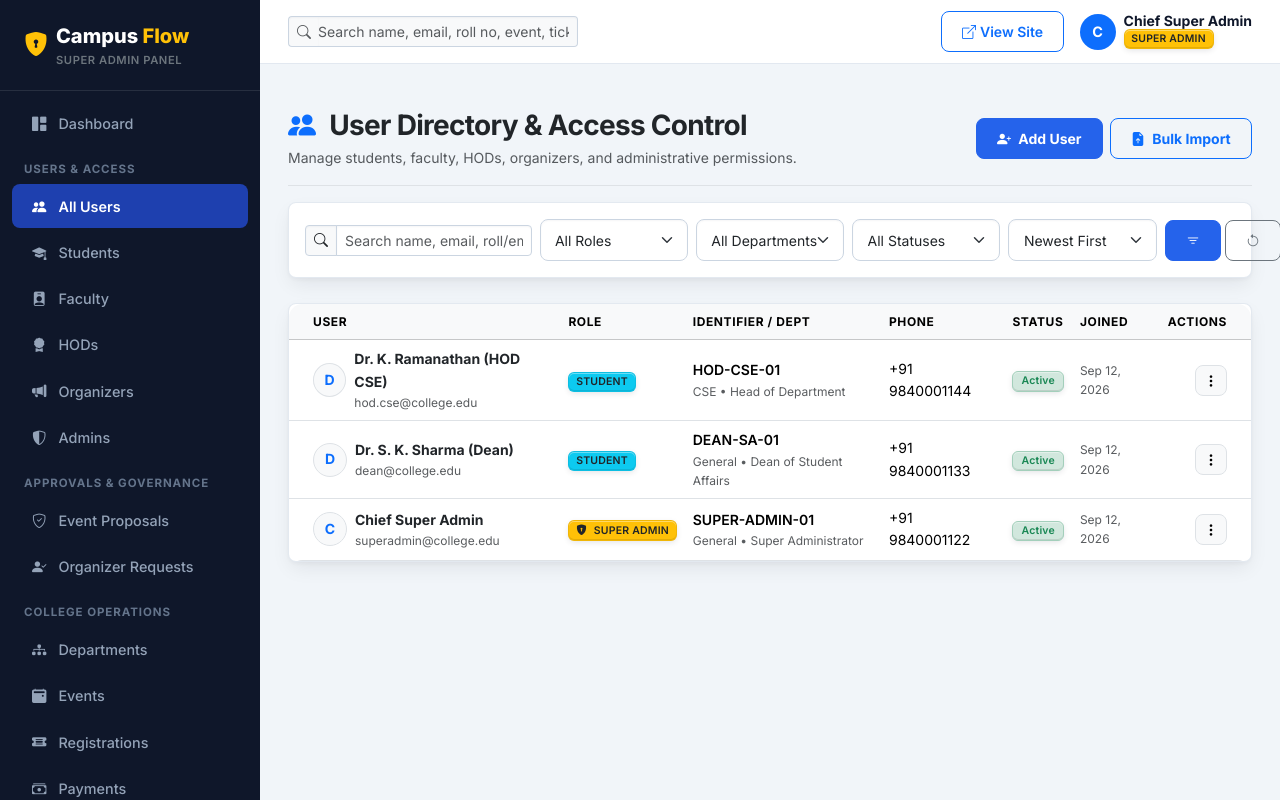
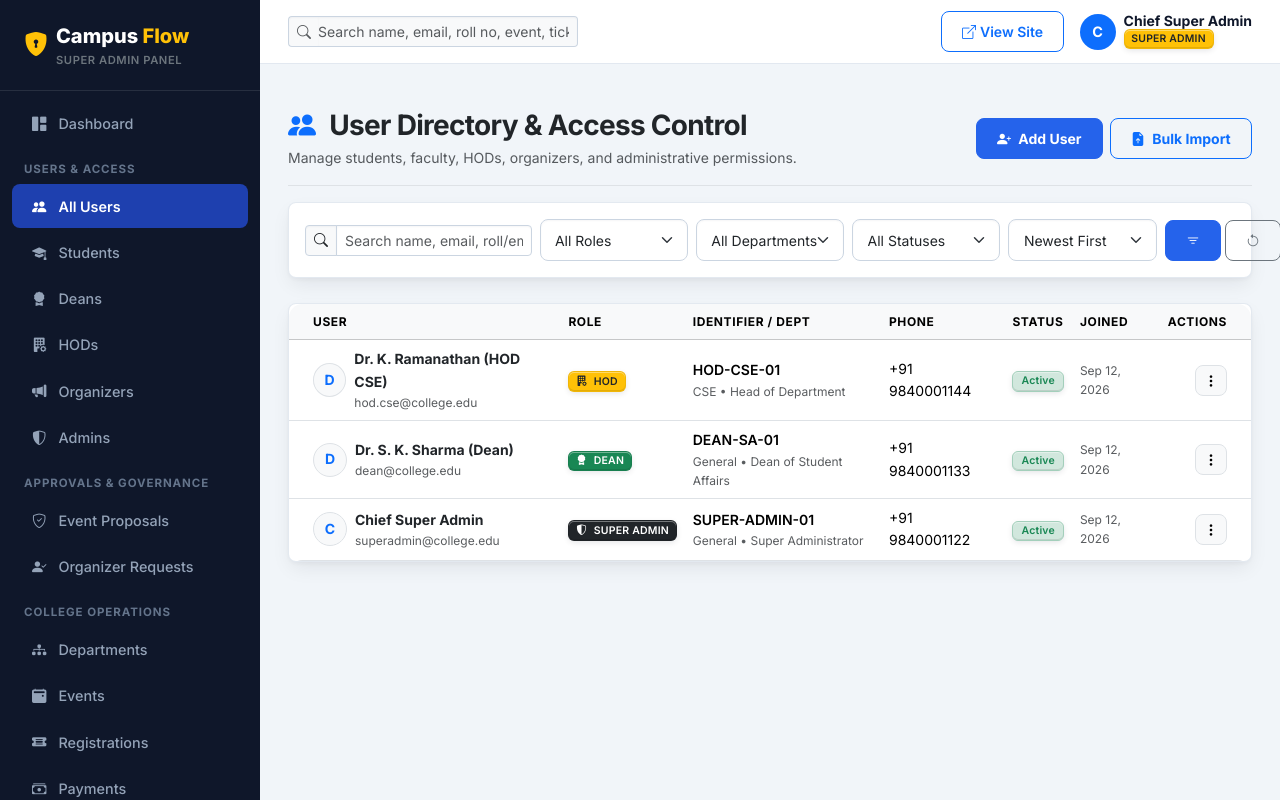
Before and after one commit to Savitharathod053/Campus-Flow, a Flask app: page /admin/users in a window 1280 px wide. Run offline with Flask 3, Linux system fonts and the light colour scheme; the visitor is signed in with stand-in values (Sample User, id 1).

Commit message:
feat(admin): replace Faculty column with Dean column in Super Admin dashboard

```diff
--- a/routes/admin.py
+++ b/routes/admin.py
@@ -54,15 +54,15 @@ def dashboard():
 
     # User Counts (Exact 5 Canonical Roles)
     total_users = User.query.count()
-    total_super_admins = User.query.filter_by(role=UserRole.SUPER_ADMIN).count()
-    total_deans = User.query.filter_by(role=UserRole.STUDENTS_AFFAIRS_DEAN).count()
-    total_hods = User.query.filter_by(role=UserRole.HOD).count()
-    total_organizers = User.query.filter_by(role=UserRole.ORGANIZER).count()
-    total_students = User.query.filter_by(role=UserRole.STUDENT).count()
-
-    # Backward compatibility display variables
+    total_super_admins = User.query.filter(User.role.in_([UserRole.SUPER_ADMIN, 'super_admin', 'ADMIN', 'admin'])).count()
+    total_deans = User.query.filter(User.role.in_([UserRole.STUDENTS_AFFAIRS_DEAN, 'students_affairs_dean', 'dean', 'DEAN'])).count()
+    total_hods = User.query.filter(User.role.in_([UserRole.HOD, 'hod', 'HOD'])).count()
+    total_organizers = User.query.filter(User.role.in_([UserRole.ORGANIZER, 'organizer', 'ORGANIZER'])).count()
+    total_students = User.query.filter(User.role.in_([UserRole.STUDENT, 'student', 'STUDENT'])).count()
+
+    # Display variables
     total_faculty = total_hods
-    total_admins = total_super_admins + total_deans
+    total_admins = total_super_admins
 
     # Operations Counts
     total_events = Event.query.count()
@@ -301,6 +301,12 @@ def users_students():
     return redirect(url_for('admin.users_list', role='STUDENT'))
 
 
+@admin_bp.route('/users/deans')
+@super_admin_required
+def users_deans():
+    return redirect(url_for('admin.users_list', role='STUDENTS_AFFAIRS_DEAN'))
+
+
 @admin_bp.route('/users/faculty')
 @super_admin_required
 def users_faculty():
--- a/templates/admin/layout.html
+++ b/templates/admin/layout.html
@@ -133,17 +133,17 @@
             </a>
 
             <div class="nav-header">Users & Access</div>
-            <a class="nav-link {% if request.endpoint == 'admin.users_list' and request.args.get('role') in ('ALL', None) and not request.path.endswith('/students') and not request.path.endswith('/faculty') and not request.path.endswith('/hods') and not request.path.endswith('/organizers') and not request.path.endswith('/admins') %}active{% endif %}" href="{{ url_for('admin.users_list') }}">
+            <a class="nav-link {% if request.endpoint == 'admin.users_list' and request.args.get('role') in ('ALL', None) and not request.path.endswith('/students') and not request.path.endswith('/deans') and not request.path.endswith('/faculty') and not request.path.endswith('/hods') and not request.path.endswith('/organizers') and not request.path.endswith('/admins') %}active{% endif %}" href="{{ url_for('admin.users_list') }}">
                 <i class="bi bi-people-fill"></i> All Users
             </a>
             <a class="nav-link {% if request.args.get('role') == 'STUDENT' %}active{% endif %}" href="{{ url_for('admin.users_students') }}">
                 <i class="bi bi-mortarboard-fill"></i> Students
             </a>
-            <a class="nav-link {% if request.args.get('role') == 'FACULTY' %}active{% endif %}" href="{{ url_for('admin.users_faculty') }}">
-                <i class="bi bi-person-badge-fill"></i> Faculty
+            <a class="nav-link {% if request.args.get('role') in ('STUDENTS_AFFAIRS_DEAN', 'DEAN') or request.path.endswith('/deans') %}active{% endif %}" href="{{ url_for('admin.users_deans') }}">
+                <i class="bi bi-award-fill"></i> Deans
             </a>
             <a class="nav-link {% if request.args.get('role') == 'HOD' %}active{% endif %}" href="{{ url_for('admin.users_hods') }}">
-                <i class="bi bi-award-fill"></i> HODs
+                <i class="bi bi-building-fill-gear"></i> HODs
             </a>
             <a class="nav-link {% if request.args.get('role') == 'ORGANIZER' %}active{% endif %}" href="{{ url_for('admin.users_organizers') }}">
                 <i class="bi bi-megaphone-fill"></i> Organizers
--- a/templates/admin/users/add.html
+++ b/templates/admin/users/add.html
@@ -24,9 +24,10 @@
                     <label class="form-label fw-bold text-dark"><i class="bi bi-award me-1"></i> Account Role *</label>
                     <select name="role" id="roleSelector" class="form-select form-select-lg fw-semibold" required onchange="toggleRoleFields()">
                         <option value="STUDENT" selected>Student</option>
-                        <option value="FACULTY">Faculty Member</option>
+                        <option value="STUDENTS_AFFAIRS_DEAN">Students Affairs Dean</option>
                         <option value="HOD">Head of Department (HOD)</option>
                         <option value="ORGANIZER">Event Organizer</option>
+                        <option value="FACULTY">Faculty Member</option>
                         <option value="FACULTY_ADMIN">Faculty Admin</option>
                         <option value="SUPER_ADMIN">Super Admin</option>
                     </select>
--- a/templates/admin/users/index.html
+++ b/templates/admin/users/index.html
@@ -36,7 +36,7 @@
             <select name="role" class="form-select form-select-sm" onchange="this.form.submit()">
                 <option value="ALL" {% if role_filter == 'ALL' %}selected{% endif %}>All Roles</option>
                 <option value="STUDENT" {% if role_filter == 'STUDENT' %}selected{% endif %}>Students</option>
-                <option value="FACULTY" {% if role_filter == 'FACULTY' %}selected{% endif %}>Faculty</option>
+                <option value="STUDENTS_AFFAIRS_DEAN" {% if role_filter in ('STUDENTS_AFFAIRS_DEAN', 'DEAN') %}selected{% endif %}>Deans</option>
                 <option value="HOD" {% if role_filter == 'HOD' %}selected{% endif %}>HODs</option>
                 <option value="ORGANIZER" {% if role_filter == 'ORGANIZER' %}selected{% endif %}>Organizers</option>
                 <option value="ADMIN" {% if role_filter == 'ADMIN' %}selected{% endif %}>Admins</option>
@@ -112,17 +112,15 @@
                         </td>
                         <td>
                             {% if u.is_super_admin %}
-                                <span class="badge bg-warning text-dark"><i class="bi bi-shield-lock-fill me-1"></i> SUPER ADMIN</span>
-                            {% elif u.role == 'FACULTY_ADMIN' %}
-                                <span class="badge bg-dark">ADMIN</span>
-                            {% elif u.role == 'HOD' %}
-                                <span class="badge bg-danger">HOD</span>
-                            {% elif u.role == 'FACULTY' %}
-                                <span class="badge bg-success">FACULTY</span>
-                            {% elif u.role == 'ORGANIZER' %}
-                                <span class="badge bg-primary">ORGANIZER</span>
+                                <span class="badge bg-dark"><i class="bi bi-shield-shaded me-1"></i> SUPER ADMIN</span>
+                            {% elif u.is_dean %}
+                                <span class="badge bg-success"><i class="bi bi-award-fill me-1"></i> DEAN</span>
+                            {% elif u.is_hod %}
+                                <span class="badge bg-warning text-dark"><i class="bi bi-building-fill-gear me-1"></i> HOD</span>
+                            {% elif u.is_organizer %}
+                                <span class="badge bg-primary"><i class="bi bi-megaphone-fill me-1"></i> ORGANIZER</span>
                             {% else %}
-                                <span class="badge bg-info text-dark">STUDENT</span>
+                                <span class="badge bg-info text-dark"><i class="bi bi-mortarboard-fill me-1"></i> STUDENT</span>
                             {% endif %}
                         </td>
                         <td>
```
Also changed, not shown: templates/admin/dashboard.html (+5 -5 lines), templates/admin/users/edit.html (+5 -4 lines).
